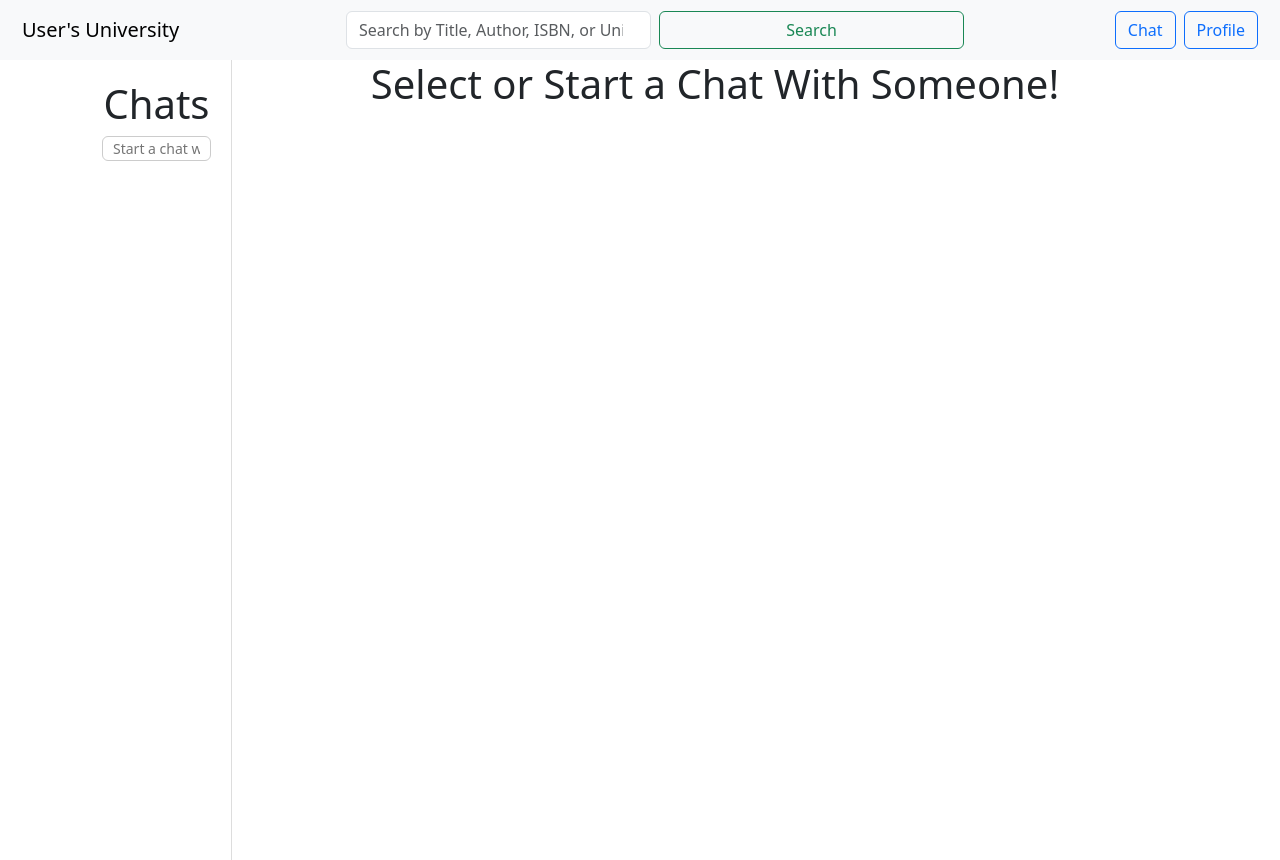
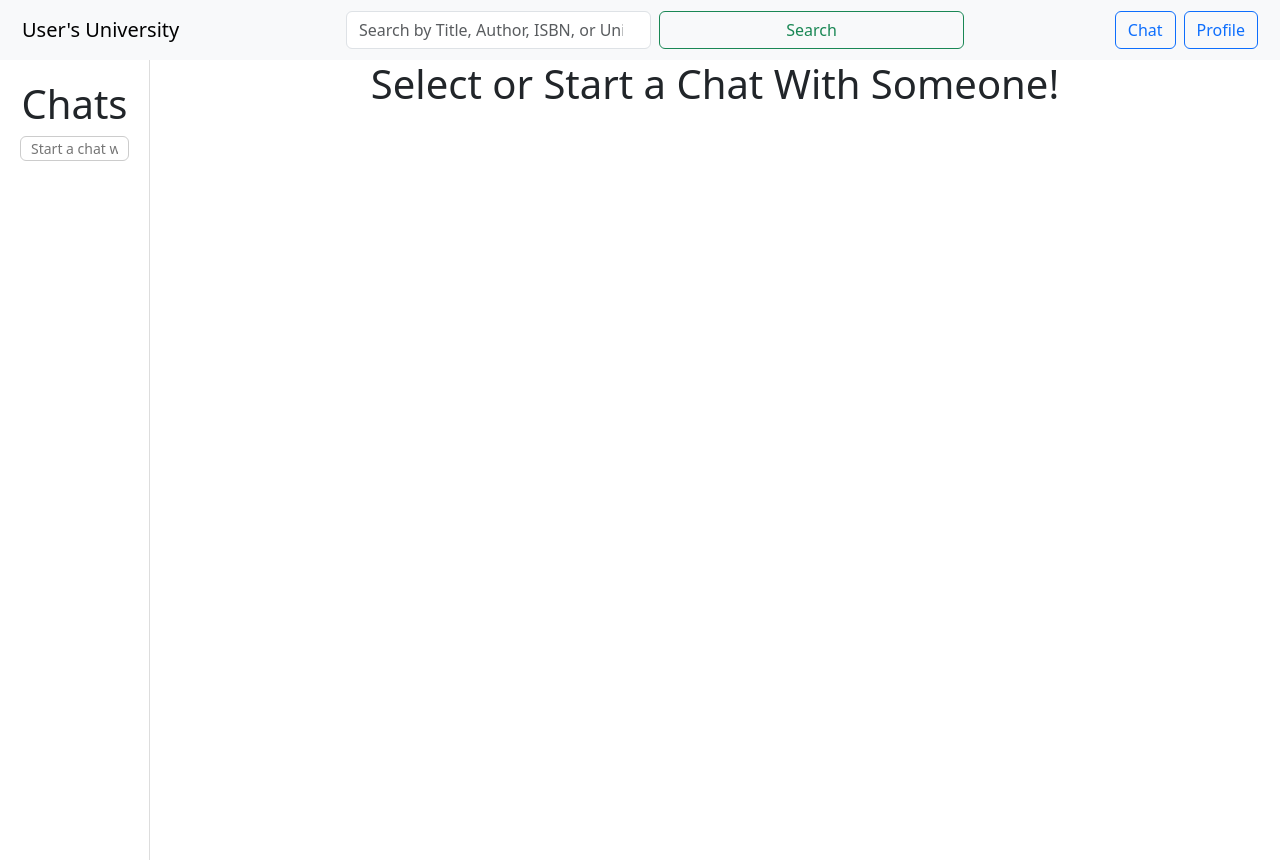
Before and after one commit to csprolesUNCC/Group_14_ITSC3155, a Django app: page /chats/ in a window 1280 px wide. Run offline with Django 5.2, Linux system fonts and the light colour scheme; a user stored in the database is signed in; data comes from the database, SQL or seed files in the repository; data that the repository does not hold is empty.

Commit message:
container fix

```diff
--- a/DjangoProjectFiles/main_app/templates/base/chats.html
+++ b/DjangoProjectFiles/main_app/templates/base/chats.html
@@ -4,7 +4,7 @@
 
 <style>
 
-    .container {
+    .chats-page-container {
         display: grid;
         grid-template-columns: 150px 1fr;
     }
@@ -29,11 +29,11 @@
         padding: 1px;
     }
 
-    .container button {
+    .chats-page-container button {
         cursor: pointer;
     }
 
-    .container h1 {
+    .chats-page-container h1 {
         text-align: center;
     }
 
@@ -48,7 +48,7 @@
 
 </style>
 
-<div class="container">
+<div class="chats-page-container">
 
     <div class="sidebar">
 
```
